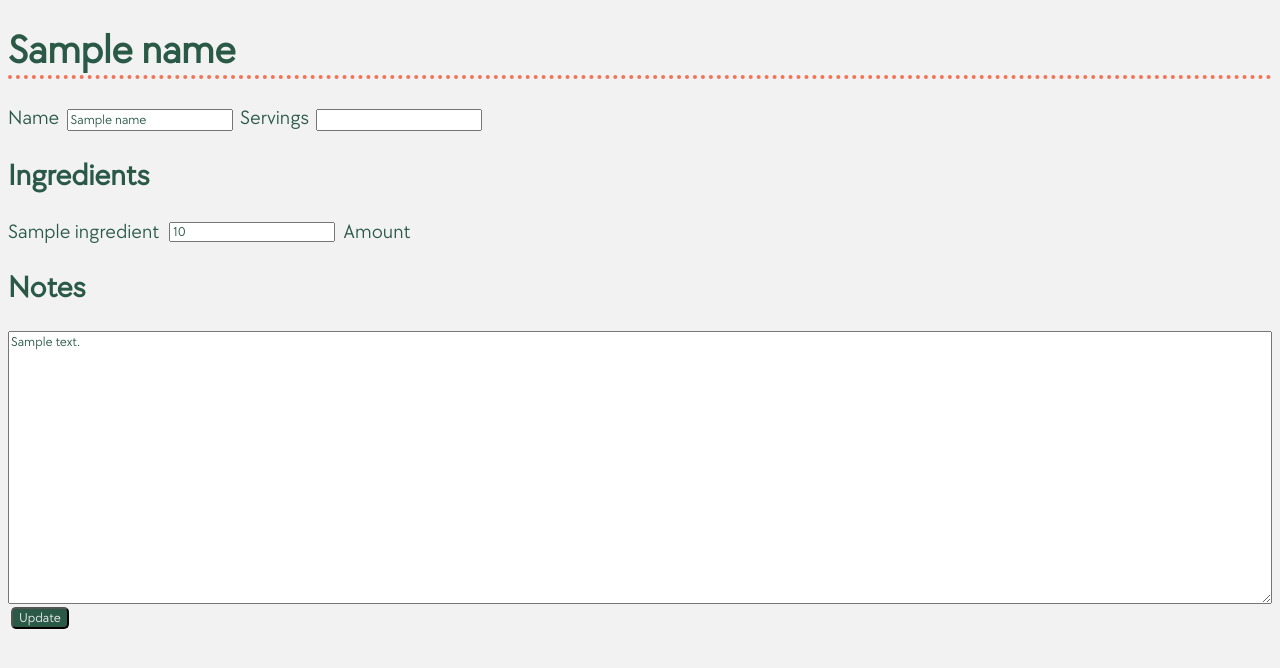
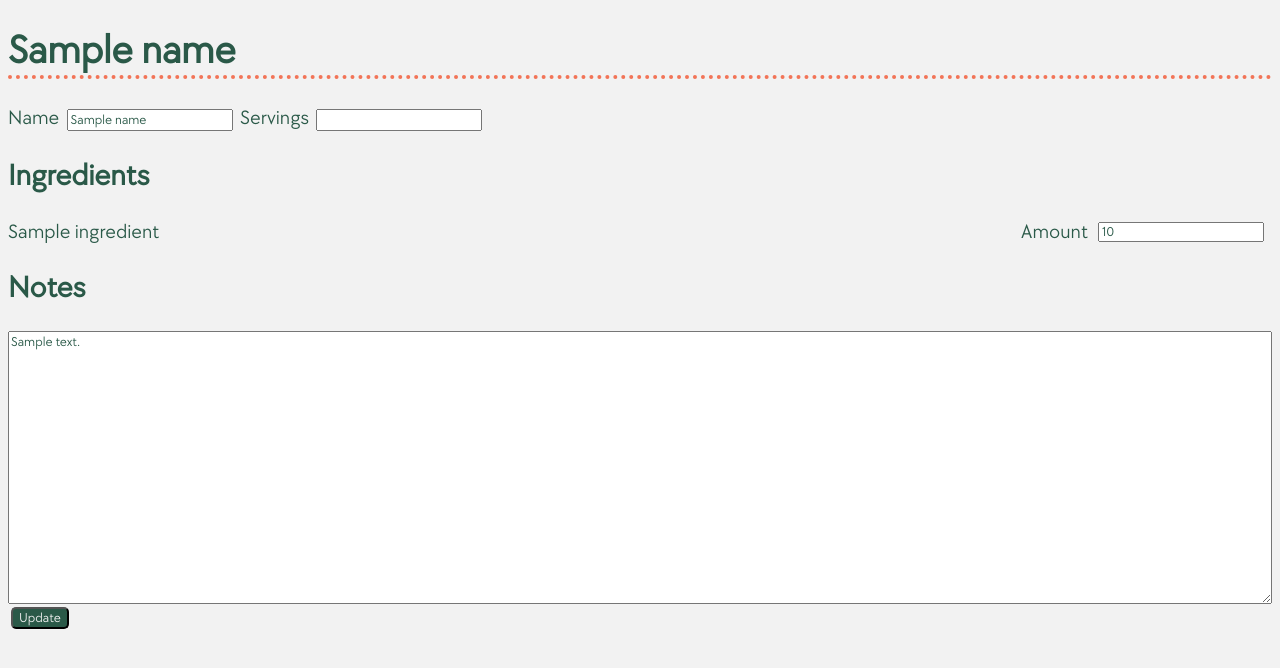
Before and after one commit to akarpodinis/shopping, a FastAPI app: template app/resources/templates/recipes/edit.html in a window 1280 px wide. Shown: the top 668 px of the page. Run offline with FastAPI, Linux system fonts and the light colour scheme; the template is opened without the code that fills it: most values are stand-ins (such as "Sample title", 1, 10 or a date in 2020); parts of the project's set-up code (start-up, migrations or seed data) failed here and were passed over.

Commit message:
Make a class for recipe edit ingredients

```diff
--- a/app/resources/styles/index.css
+++ b/app/resources/styles/index.css
@@ -52,6 +52,10 @@ a:active, a:hover {
 .quick-item-summary {
     font-style: italic;
     font-size: 17px;
+}
+
+.recipe-ingredient-label {
+    flex-grow: 2;
 }
 
 @media only screen and (max-width: 601px) {
--- a/app/resources/templates/ingredients/edit.html
+++ b/app/resources/templates/ingredients/edit.html
@@ -11,8 +11,10 @@
     <form action="/ingredients/{{id}}" method="POST">
         {% for field in fields %}
         {% if types[loop.index0] == "checkbox" %}
-        <input id="{{loop.index0}}" class="check" type="{{types[loop.index0]}}" name="{{field}}" {{existing[loop.index0]}}/>
-        <label class="proper-word-for-status" for="{{loop.index0}}">{{field}}</label>
+        <div class="input-line">
+            <input id="{{loop.index0}}" class="check" type="{{types[loop.index0]}}" name="{{field}}" {{existing[loop.index0]}}/>
+            <label class="proper-word-for-status" for="{{loop.index0}}">{{field}}</label>
+        </div>
         {% else %}
         <div><label class="proper-word">{{field}}</label><input type="{{types[loop.index0]}}" name="{{field}}" value="{{existing[loop.index0]}}"/></div>
         {% endif %}
--- a/app/resources/templates/recipes/edit.html
+++ b/app/resources/templates/recipes/edit.html
@@ -14,7 +14,7 @@
         <h2>Ingredients</h2>
         {% for ingredient in ingredients %}
         <div class="input-line">
-            <label class="recipe-name-label">{{ingredient.name}}</label><input class="check-and-scale-scale-text" type="text" name="amounts" value="{{ingredient.amount}}"/><label class="recipe-name-label">Amount</label></li>
+            <label class="recipe-ingredient-label">{{ingredient.name}}</label><label class="recipe-name-label">Amount</label><input class="check-and-scale-scale-text" type="text" name="amounts" value="{{ingredient.amount}}"/></li>
             <br />
         </div>
         {% endfor %}
```
